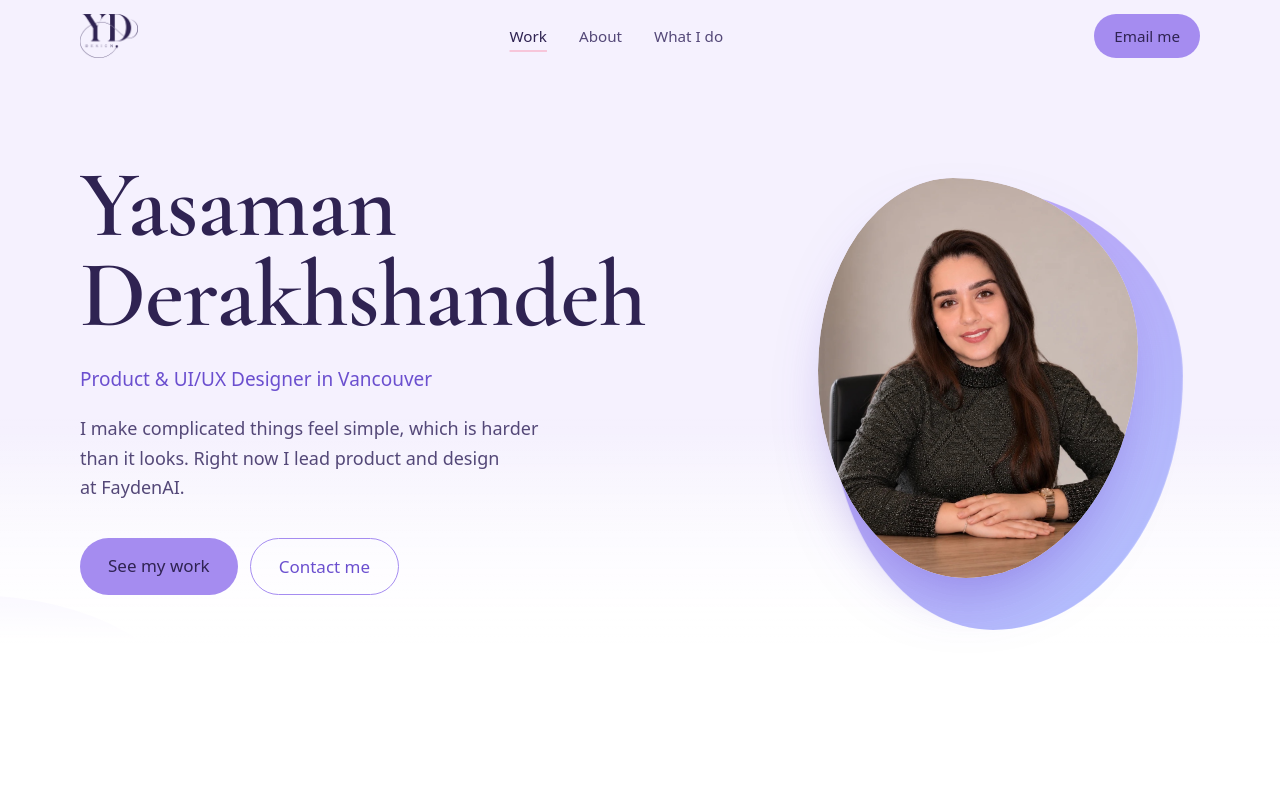
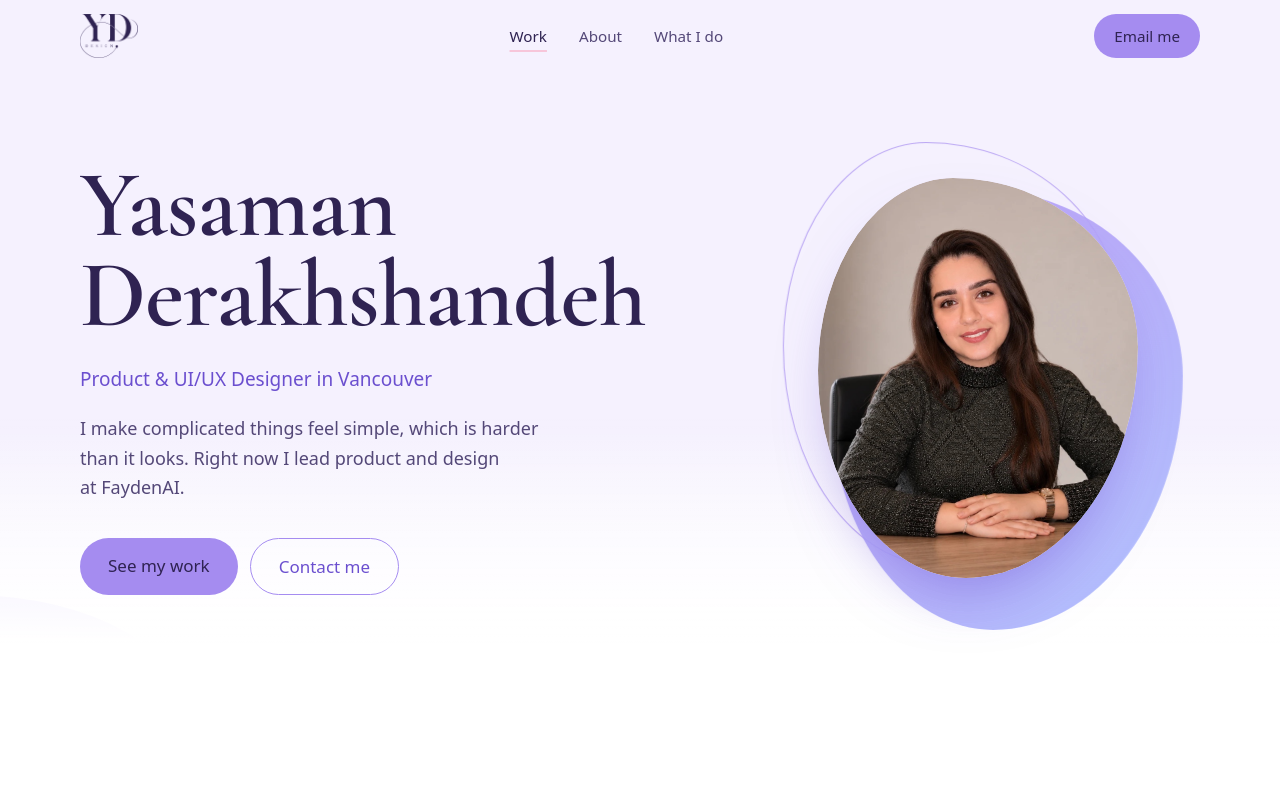
Before and after one commit to YasiDerak/YasiDerak.github.io, a React (Vite) app: page / in a window 1280 px wide. Shown: the top 800 px of the page. Built offline with nearby package versions, Linux system fonts and the light colour scheme.

Commit message:
Bring back the thin outline around the hero photo (frame stays off)
Same for the share image.

Co-Authored-By: Claude Opus 5.5 <noreply@anthropic.com>

```diff
--- a/index.html
+++ b/index.html
@@ -18,13 +18,13 @@
     <meta property="og:title" content="Yasaman Derakhshandeh — Product Designer &amp; Design Lead" />
     <meta property="og:description" content="UI/UX and product designer, Product &amp; Design Lead at FaydenAI. Selected work, including Aplomb, a speaking coach app." />
     <meta property="og:url" content="%VITE_SITE_URL%/" />
-    <meta property="og:image" content="%VITE_SITE_URL%/og-image.png?v=2" />
+    <meta property="og:image" content="%VITE_SITE_URL%/og-image.png?v=3" />
     <meta property="og:image:width" content="1200" />
     <meta property="og:image:height" content="630" />
     <meta name="twitter:card" content="summary_large_image" />
     <meta name="twitter:title" content="Yasaman Derakhshandeh — Product Designer &amp; Design Lead" />
     <meta name="twitter:description" content="UI/UX and product designer, Product &amp; Design Lead at FaydenAI." />
-    <meta name="twitter:image" content="%VITE_SITE_URL%/og-image.png?v=2" />
+    <meta name="twitter:image" content="%VITE_SITE_URL%/og-image.png?v=3" />
 
     <script type="application/ld+json">
       {
--- a/src/components/Hero.jsx
+++ b/src/components/Hero.jsx
@@ -4,7 +4,7 @@ import { img } from '../lib/images'
 import { usePrefersReducedMotion } from '../lib/hooks'
 
 /**
- * The photo (no frame) and the violet shape behind it share one soft, flowing outline
+ * The photo (no frame), a thin outline and the violet shape behind it share one soft, flowing outline
  * that changes in sync, so the frame and the shape complete each other.
  * On a mouse, the photo drifts a few pixels toward the cursor and the shape
  * drifts the other way, for a sense of depth.
@@ -44,6 +44,14 @@ function ArchPortrait({ src }) {
 
   return (
     <figure ref={ref} className="hero-pop relative mx-auto w-full max-w-[17rem] sm:max-w-[20rem]" style={{ '--mx': 0, '--my': 0 }}>
+      {/* a thin outline in the same shape, offset up-left */}
+      <div
+        aria-hidden="true"
+        className="absolute inset-0 transition-transform duration-1000 ease-out"
+        style={{ transform: 'translate3d(calc(-8% + var(--mx) * 18px), calc(-6% + var(--my) * 14px), 0) scale(1.06)' }}
+      >
+        <div className="blob-sync h-full w-full border-[1.5px] border-violet/70" />
+      </div>
       {/* the same shape, filled, a little larger and offset down-right */}
       <div
         aria-hidden="true"
```
Also changed, not shown: public/og-image.png.
